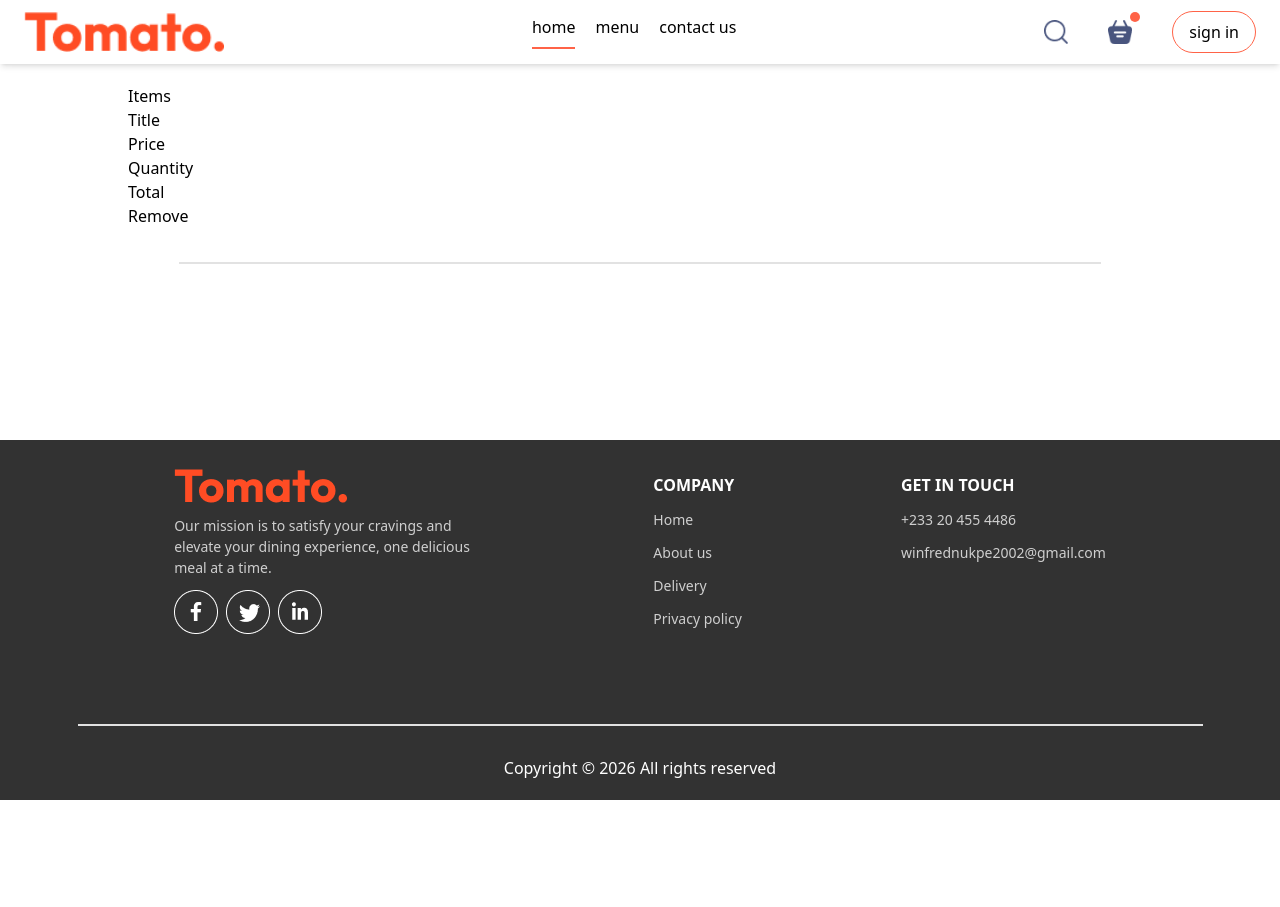
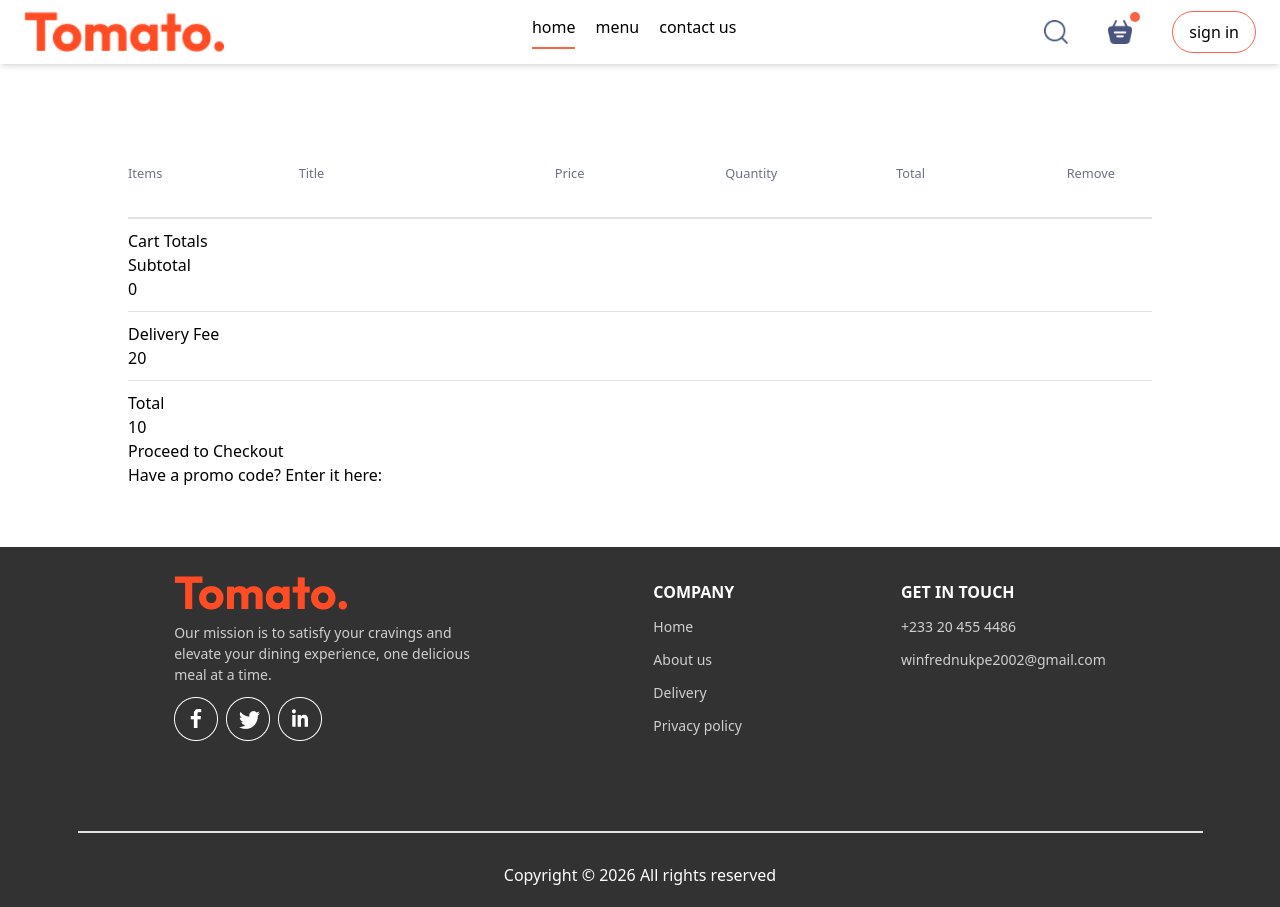
Before and after one commit to Winfredo/Food-Delivery-App, a Next.js app: page /cart in a window 1280 px wide. Before the commit the page ends 800 px from the top, so only its background shows below. Built offline with nearby package versions, Linux system fonts and the light colour scheme.

Commit message:
working on the items when added to cart.

```diff
--- a/app/cart/page.tsx
+++ b/app/cart/page.tsx
@@ -1,14 +1,14 @@
-"use client"
-import React,{useContext} from 'react'
-import {storeContext} from "@/context/StoreContextProvider";
+"use client";
+import React, { useContext } from "react";
+import { storeContext } from "@/context/StoreContextProvider";
 
 const page = () => {
-
-  const {cartItems,foodList, removeFromCart,addToCart} = useContext(storeContext)!
+  const { cartItems, foodList, removeFromCart, addToCart } =
+    useContext(storeContext)!;
   return (
-    <div className=''>
-     <div className='cart-items'>
-      <div className='cart-items-title'>
+    <div className="cart mt-25">
+      <div className="cart-items">
+        <div className="cart-items-title grid grid-cols-[1fr_1.5fr_1fr_1fr_1fr_0.5fr] items-center text-gray-500 text-[max(1vw,12px)]">
           <p>Items</p>
           <p>Title</p>
           <p>Price</p>
@@ -17,11 +17,59 @@ const page = () => {
           <p>Remove</p>
         </div>
         <br />
-     <hr className="my-2.5 mx-auto border-none bg-[#e2e2e2] h-0.5 w-[90%]" />
+        <hr className="my-2.5 mx-auto border-none bg-[#e2e2e2] h-0.5" />
+        {foodList.map((item, index) => {
+          if (cartItems[item._id] > 0) {
+            return (
+              <div>
+                <div
+                  key={index}
+                  className="cart-items-title my-2.5 mx-0 text-black grid grid-cols-[1fr_1.5fr_1fr_1fr_1fr_0.5fr] items-center text-[max(1vw,12px)]"
+                >
+                  <img src={item.image} className="w-12.5" />
+                  <p>{item.name}</p>
+                  <p>${item.price}</p>
+                  <p>{cartItems[item._id]}</p>
+                  <p>${item.price * cartItems[item._id]}</p>
+                  <button onClick={() => removeFromCart(item._id)}>
+                    Remove
+                  </button>
+                </div>
+                <hr className="my-2.5 mx-auto border-none bg-[#e2e2e2] h-px" />
+              </div>
+            );
+          }
+        })}
+      </div>
+      {/* div for the subtotal beneath */}
+      <div className="cart-bottom">
+        <div className="cart-total">
+          <h2>Cart Totals</h2>
+          <div className="card-details-total">
+            <p>Subtotal</p>
+            <p>{0}</p>
+          </div>
+          <hr className="my-2.5 mx-auto border-none bg-[#e2e2e2] h-px" />
+          <div className="card-details-total">
+            <p>Delivery Fee</p>
+            <p>{20}</p>
+          </div>
+          <hr className="my-2.5 mx-auto border-none bg-[#e2e2e2] h-px" />
 
+          <div className="card-details-total">
+            <p>Total</p>
+            <p>{10}</p>
+          </div>
+          <button className="checkout-btn">Proceed to Checkout</button>
+        </div>
+        <div className="cart-promo-code">
+          <div>
+            <h2>Have a promo code? Enter it here:</h2>
           </div>
         </div>
-  )
-}
+      </div>
+    </div>
+  );
+};
 
-export default page
+export default page;
--- a/types/type.ts
+++ b/types/type.ts
@@ -13,7 +13,7 @@ export type FoodType = {
   name?: string;
   rating?: string;
   image?: string;
-  price?: number;
+  price: number;
   description?: string;
   category?: string;
 };
```
Lines whose indentation alone changed are shown as unchanged.
